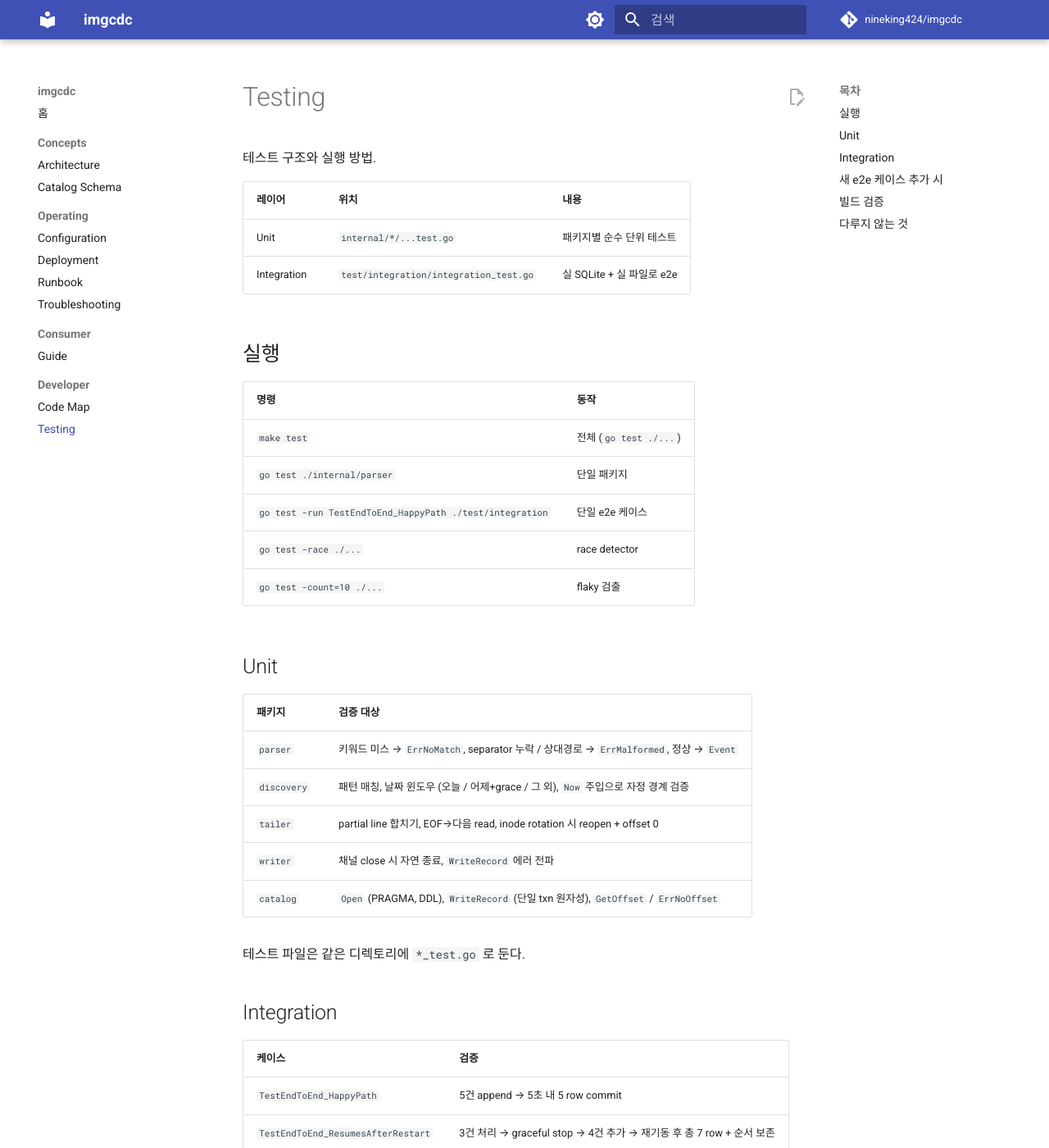
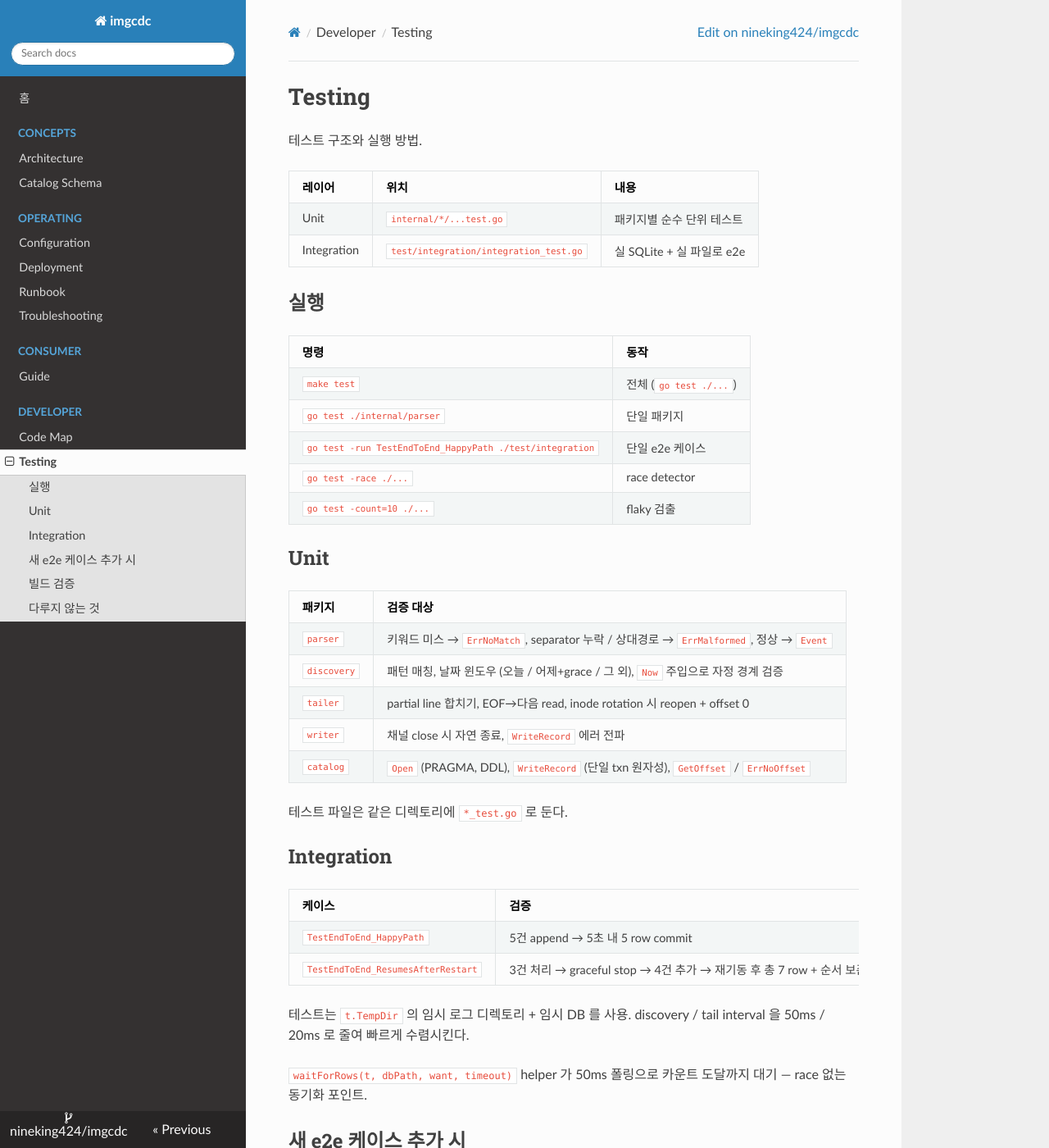
Before and after one commit to nineking424/imgcdc, an MkDocs documentation site: the page built from docs/developer/testing.md, in a window 1280 px wide and 1400 px high. Shown: the whole window at 82% size. Built offline with MkDocs 1.6.1, drawn with Linux system fonts in a browser that asks for light colours; nearby versions of some CDN libraries; comment, search, counter and statistics services are not loaded; some of the changed text lies outside the part shown.

Commit message:
docs: switch theme to readthedocs
mkdocs-material 에서 mkdocs 기본 readthedocs theme 으로 변경.
워크플로 의존성도 mkdocs-material → mkdocs + pygments 로 축소.

Co-Authored-By: Claude Opus 4.7 <noreply@anthropic.com>

```diff
--- a/mkdocs.yml
+++ b/mkdocs.yml
@@ -3,31 +3,16 @@ site_description: ETL 처리 로그 polling-tail CDC 데몬
 site_url: https://nineking424.github.io/imgcdc/
 repo_url: https://github.com/nineking424/imgcdc
 repo_name: nineking424/imgcdc
-edit_uri: edit/main/docs/
 
 theme:
-  name: material
-  language: ko
-  features:
-    - navigation.sections
-    - navigation.top
-    - navigation.indexes
-    - search.suggest
-    - content.code.copy
-    - content.action.edit
-  palette:
-    - media: "(prefers-color-scheme: light)"
-      scheme: default
-      primary: indigo
-      toggle:
-        icon: material/brightness-7
-        name: 다크 모드로 전환
-    - media: "(prefers-color-scheme: dark)"
-      scheme: slate
-      primary: indigo
-      toggle:
-        icon: material/brightness-4
-        name: 라이트 모드로 전환
+  name: readthedocs
+  highlightjs: true
+  hljs_languages:
+    - go
+    - sql
+    - yaml
+    - bash
+  navigation_depth: 3
 
 nav:
   - 홈: index.md
@@ -54,6 +39,5 @@ markdown_extensions:
   - toc:
       permalink: true
       toc_depth: 3
-  - pymdownx.superfences
-  - pymdownx.highlight:
-      anchor_linenums: true
+  - fenced_code
+  - codehilite
```
Also changed, not shown: 1 other file.
